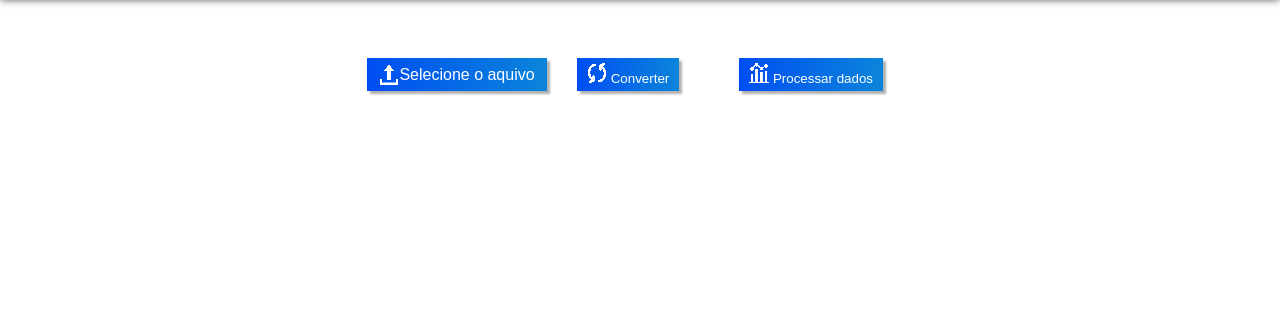
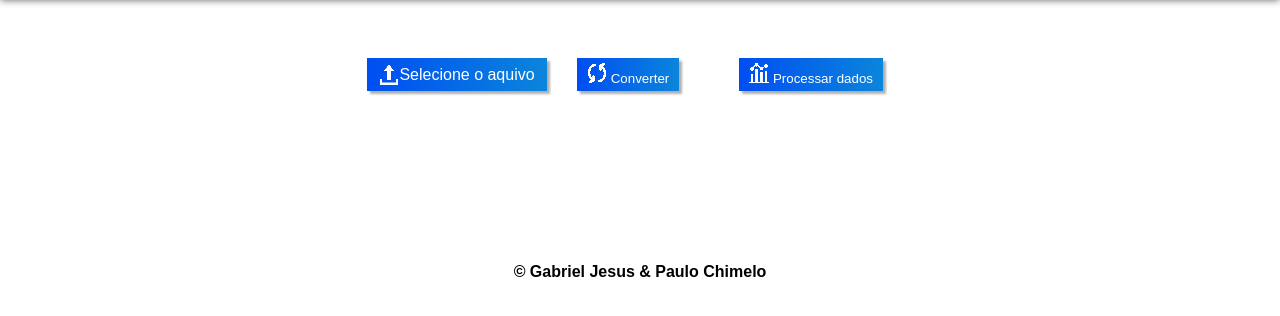
Before and after one commit to GabrielJesusS/ProjetoQSE-JS, a plain HTML site: page Pages/processamento.html in a window 1280 px wide. Shown: the part 146-462 px from the top of the page. Drawn offline with nearby package versions, Linux system fonts and the light colour scheme.

Commit message:
no changes

```diff
--- a/Pages/processamento.html
+++ b/Pages/processamento.html
@@ -40,8 +40,12 @@
         <canvas id="nchart" class="chartsjs" width="34" height="11" style="display: block; width: 34px; height: 11px;"></canvas>
         <canvas id="nchart2"class="chartsjs" width="34" height="11" style="display: block; width: 34px; height: 11px;"></canvas>
     </div>
+    <footer><strong>
+        <p>&copy; Gabriel Jesus & Paulo Chimelo</p>
+    </strong></footer>
     <script src="../Scripts/processamento.js"></script>
     <script>
+
         let sFile;
 
         let datas
```
